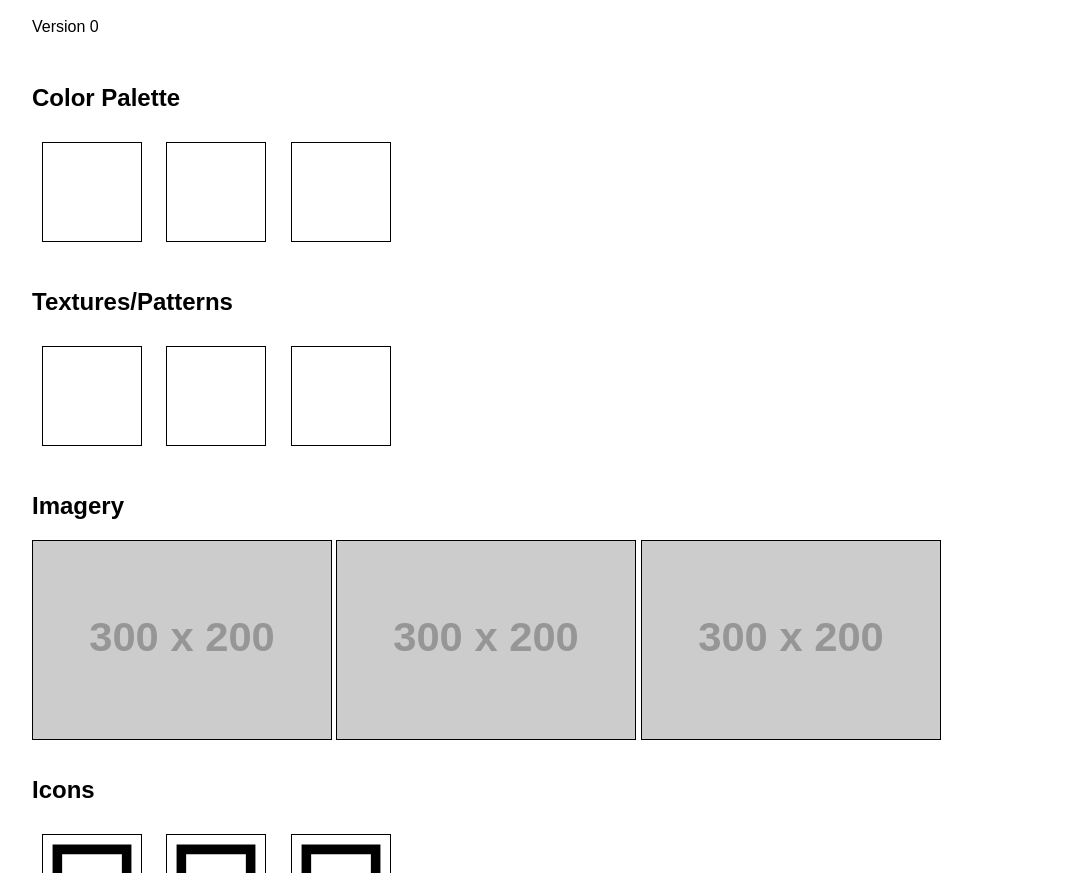
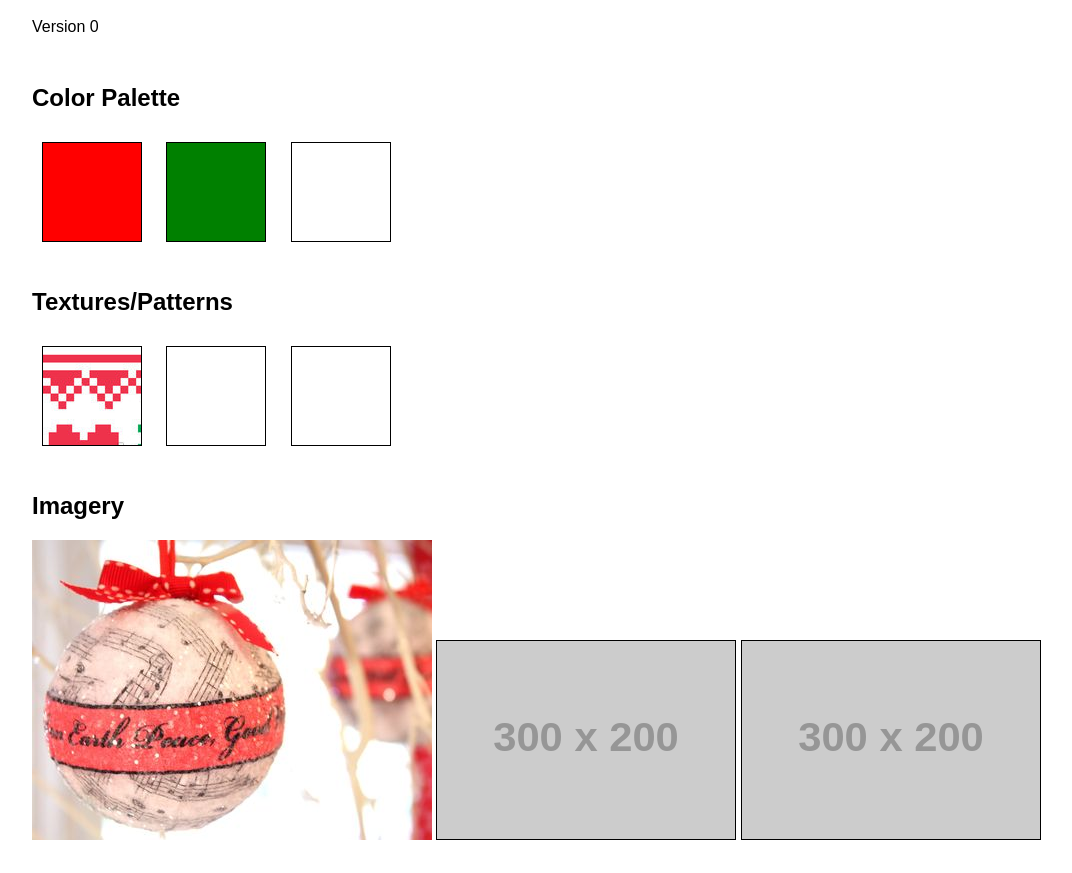
Before and after one commit to racnicfer/style-tile, a plain HTML site: page index.html in a window 1280 px wide. Shown: the part 72-945 px from the top of the page, without its empty margins (68-1140 px from the left). Drawn offline with Linux system fonts and the light colour scheme; placeholder pictures from the web are drawn by us.

Commit message:
Christmas Theme

```diff
--- a/css/styles.css
+++ b/css/styles.css
@@ -3,13 +3,24 @@
 /***************/
 
 /* Color Palette */
+.color-1 {
+    background: red;
+}
 
-
+.color-2 {
+    background: green;
+}
 /* Textures or Patterns*/
-
+.pattern-1 {
+    background: url(../img/christmas-sweater-pattern-zxgxu6of.jpg);
+}
 
 /* Imagery */
-
+.imagery-1 {
+    background-image: url(../img/music-sphere-christmas-ornament.jpg);
+    width: 400px;
+    height: 300px;
+}
 
 /* Icons */
 
--- a/index.html
+++ b/index.html
@@ -47,7 +47,7 @@
 	<section class="grid-container">
 		<h2>Imagery</h2>
 		<div class="imagery-1">
-			<img src="http://placehold.it/300x200">
+
 		</div>
 		<div class="imagery-2">
 			<img src="http://placehold.it/300x200">
```
Also changed, not shown: img/christmas-sweater-pattern-zxgxu6of.jpg (added), img/music-sphere-christmas-ornament.jpg (added).
